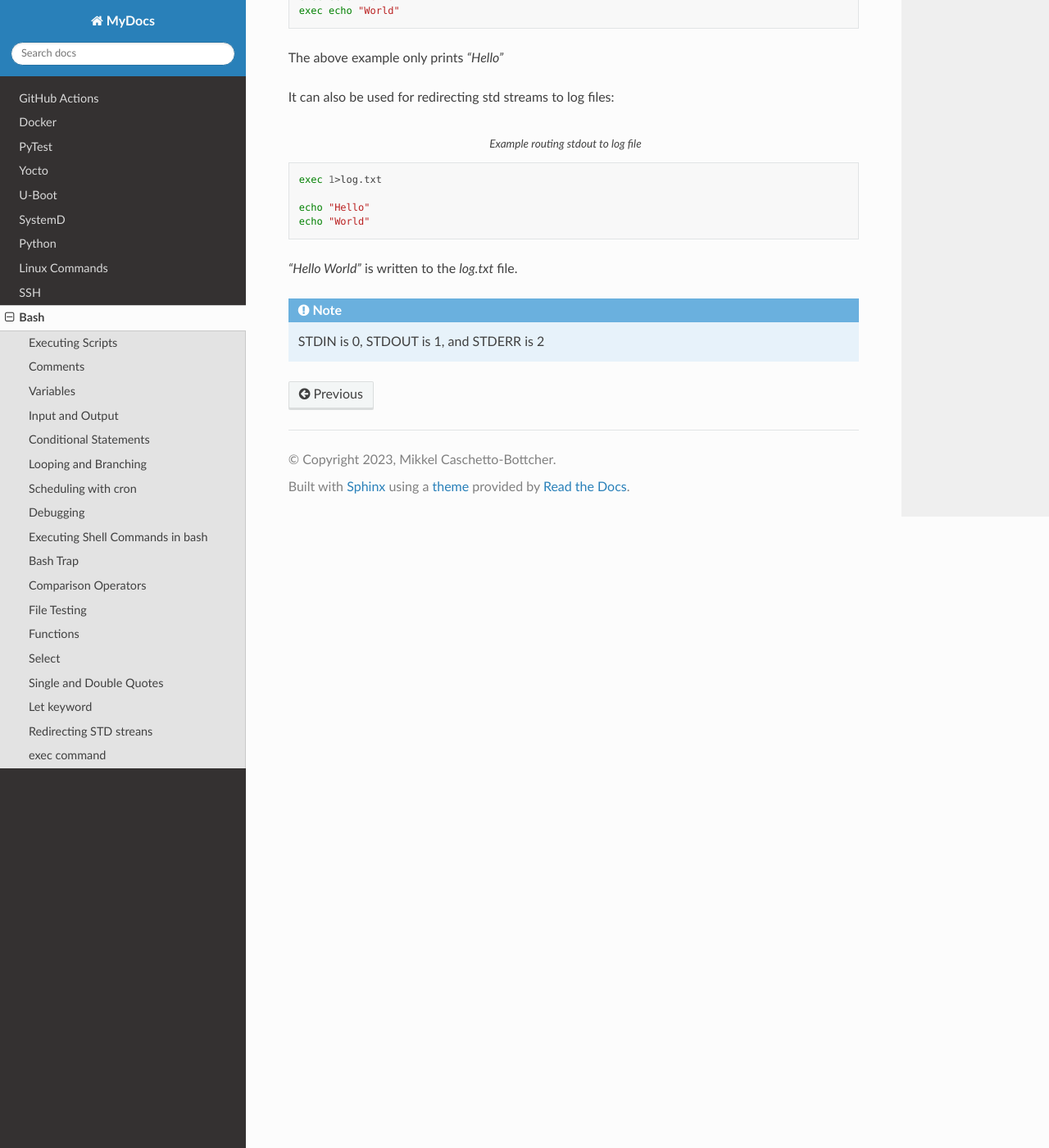
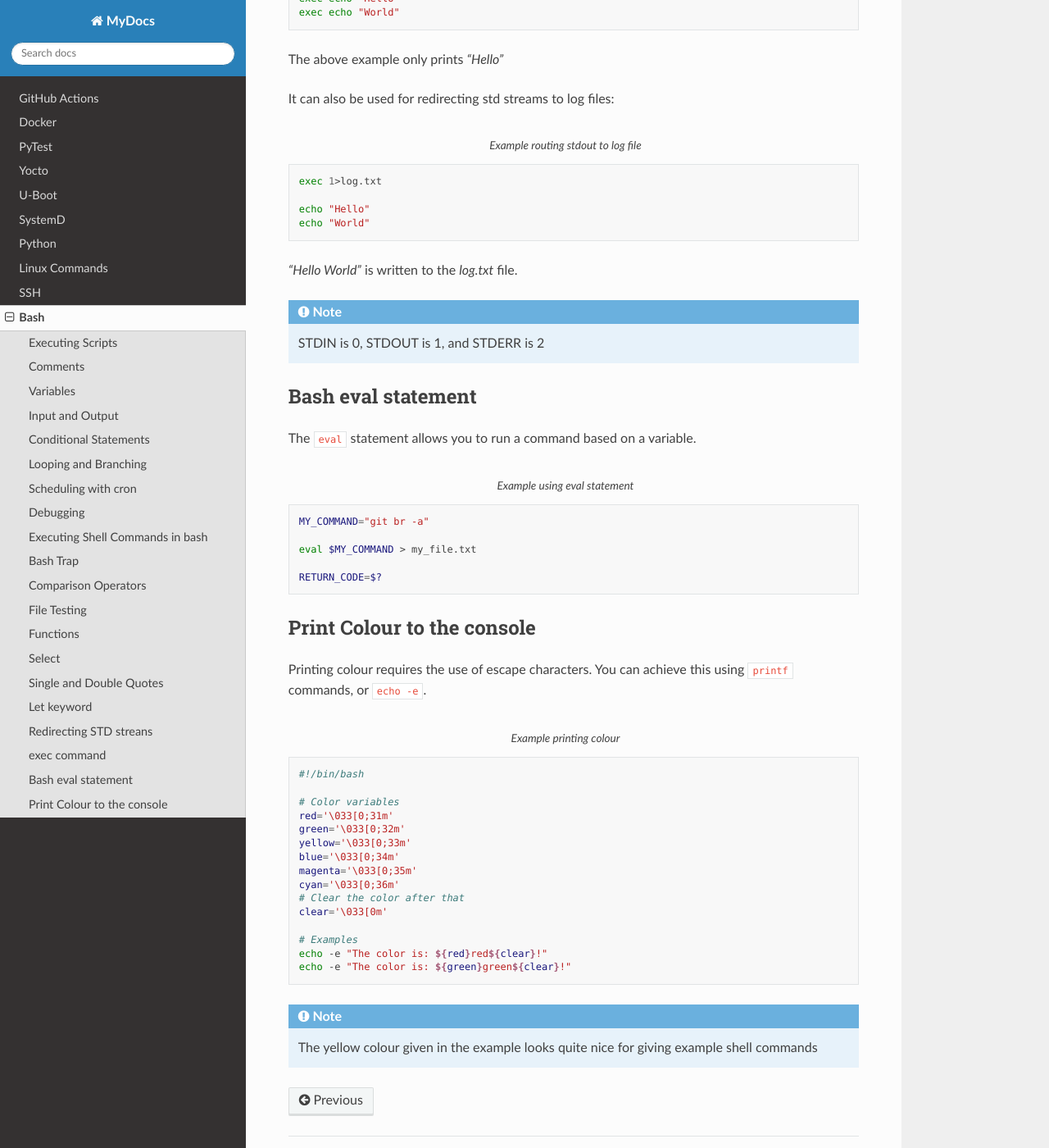
Before and after one commit to mcbottcher/my_docs, a Sphinx documentation site: the page built from docs/source/bash.rst, in a window 1280 px wide and 1400 px high, scrolled down 7574 px. Shown: the whole window at 82% size. Built offline with Sphinx 7.4.7 and the Read the Docs theme 2.0.0, drawn with Linux system fonts in a browser that asks for light colours.

Commit message:
bash.rst: Add colour and eval statement

```diff
--- a/docs/source/bash.rst
+++ b/docs/source/bash.rst
@@ -345,8 +345,8 @@ Redirecting STD streans
 exec command
 ------------
 
-Bash includes a built-in command called `exec`.
-Calling this replaces the process of the current shell with a process of the command specified after the `exec` command.
+Bash includes a built-in command called ``exec``.
+Calling this replaces the process of the current shell with a process of the command specified after the ``exec`` command.
 
 Because the command is replacing the shell, it will cause a bash script to end after executing.
 
@@ -372,3 +372,44 @@ It can also be used for redirecting std streams to log files:
 
 .. note::
     STDIN is 0, STDOUT is 1, and STDERR is 2
+
+Bash eval statement
+-------------------
+
+The ``eval`` statement allows you to run a command based on a variable.
+
+.. code-block:: bash
+    :caption: Example using eval statement
+
+    MY_COMMAND="git br -a"
+
+    eval $MY_COMMAND > my_file.txt
+
+    RETURN_CODE=$?
+
+Print Colour to the console
+---------------------------
+
+Printing colour requires the use of escape characters. You can achieve this using ``printf`` commands, or ``echo -e``.
+
+.. code-block:: bash
+    :caption: Example printing colour
+
+    #!/bin/bash
+
+    # Color variables
+    red='\033[0;31m'
+    green='\033[0;32m'
+    yellow='\033[0;33m'
+    blue='\033[0;34m'
+    magenta='\033[0;35m'
+    cyan='\033[0;36m'
+    # Clear the color after that
+    clear='\033[0m'
+
+    # Examples
+    echo -e "The color is: ${red}red${clear}!"
+    echo -e "The color is: ${green}green${clear}!"
+
+.. note::
+    The yellow colour given in the example looks quite nice for giving example shell commands
```
